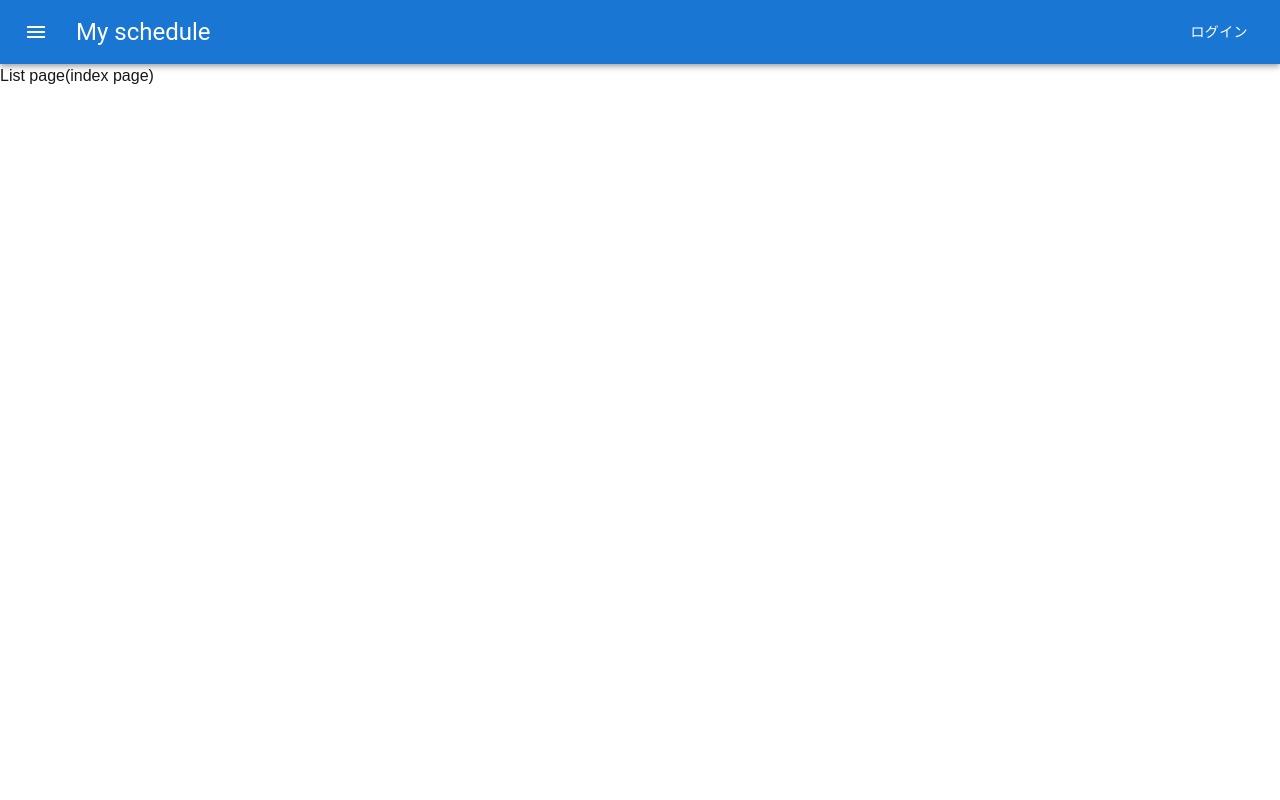
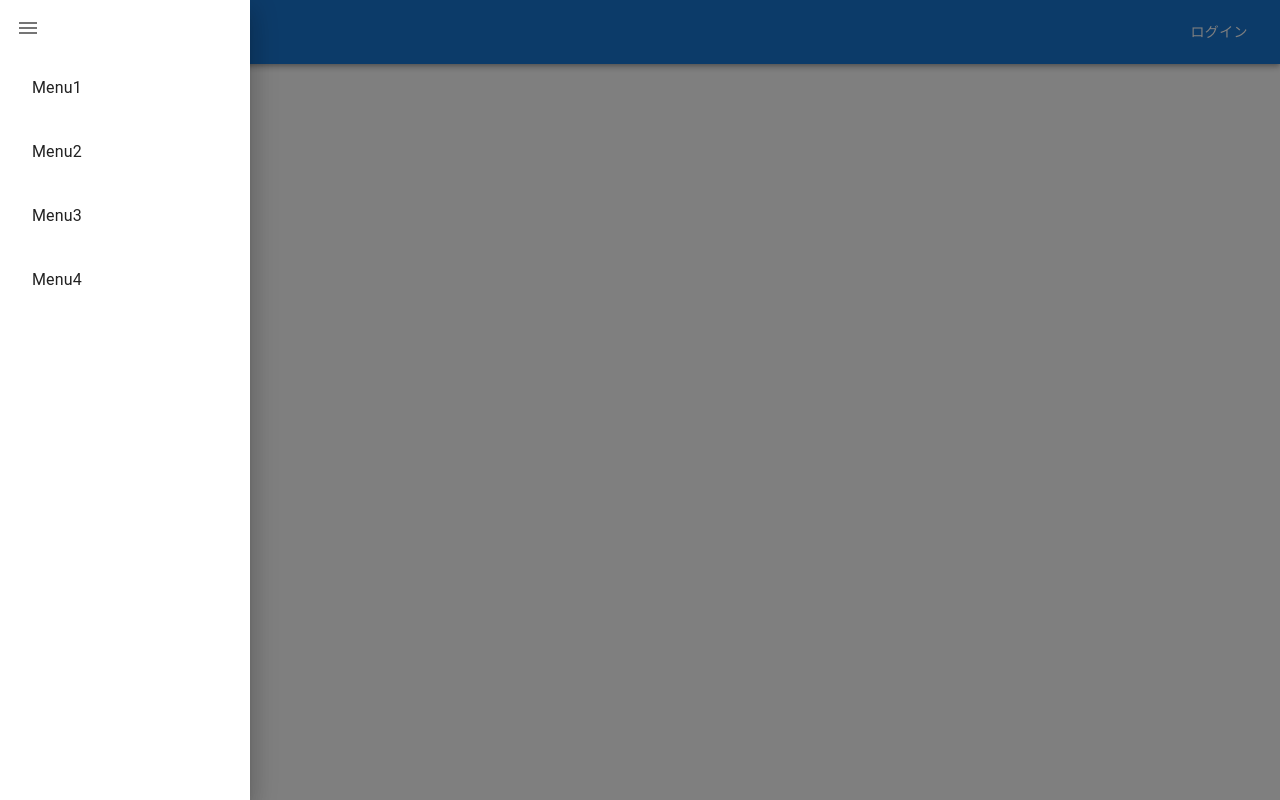
Before and after one commit to s1F102201492/my-schedule, a Next.js app: page / in a window 1280 px wide. Both pictures are taken after a click on the button "sidebar". Built offline with nearby package versions, Linux system fonts and the light colour scheme; what @mui/material-nextjs would draw is missing.

Commit message:
サイドバーが機能するように修正

```diff
--- a/app/components/Header.tsx
+++ b/app/components/Header.tsx
@@ -33,7 +33,7 @@ const Header = () => {
             color="inherit"
             aria-label="sidebar"
             sx={{ mr: 2 }}
-            onClick={() => {handleDrawerToggle}} // ドロワーの開閉をトグルするために onClick に handleDrawerToggle を設定
+            onClick={handleDrawerToggle} // ドロワーの開閉をトグルするために onClick に handleDrawerToggle を設定
           >
             <MenuIcon />
           </IconButton>
--- a/app/components/Sidebar.tsx
+++ b/app/components/Sidebar.tsx
@@ -17,13 +17,13 @@ interface SidebarProps {
 
 export default function Sidebar({ open, toggleDrawer }: SidebarProps) {
   return (
-    <Drawer open={open} onClose={() => {toggleDrawer(false)}}>
+    <Drawer open={open} onClose={toggleDrawer(false)}>
       <Box sx={{ width: 250 }} role="presentation">
         {/* ハンバーガーアイコンをサイドバーの内部にも表示して、クリックでドロワーを閉じる */}
-        <IconButton onClick={() => {toggleDrawer(false)}} sx={{ mt: 1, ml: 1 }}>
+        <IconButton onClick={toggleDrawer(false)} sx={{ mt: 1, ml: 1 }}>
           <MenuIcon />
         </IconButton>
-        <List onClick={() => {toggleDrawer(false)}}>
+        <List onClick={toggleDrawer(false)}>
           {['Menu1', 'Menu2', 'Menu3', 'Menu4'].map((text) => (
             <ListItem key={text}>
               <ListItemButton>
```
